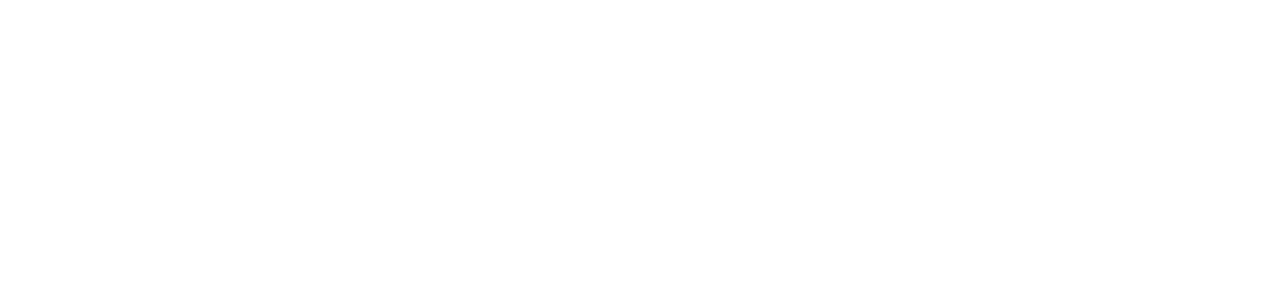
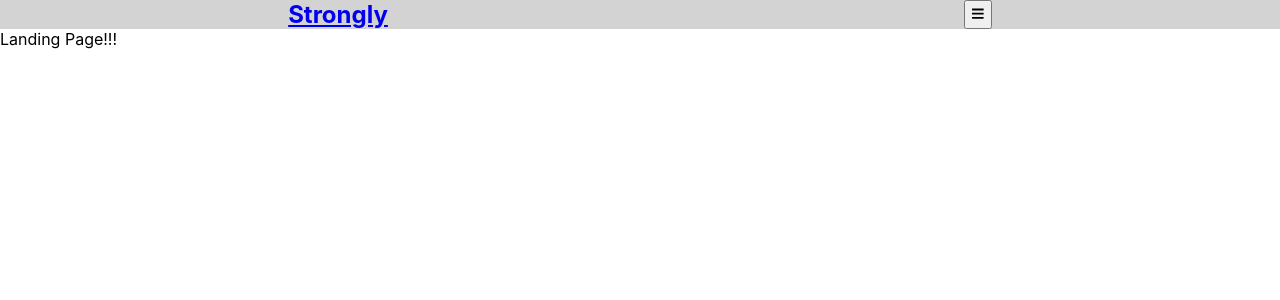
Before and after one commit to caco0830/Strongly-client, a React (Create React App) app: page / in a window 1280 px wide. Shown: the top 300 px of the page. Built offline with nearby package versions, Linux system fonts and the light colour scheme.

Commit message:
Created Nav Component

```diff
--- a/package.json
+++ b/package.json
@@ -3,8 +3,14 @@
   "version": "0.1.0",
   "private": true,
   "dependencies": {
+    "@fortawesome/fontawesome-free": "^5.11.2",
+    "@fortawesome/fontawesome-svg-core": "^1.2.25",
+    "@fortawesome/free-solid-svg-icons": "^5.11.2",
+    "@fortawesome/react-fontawesome": "^0.1.7",
     "react": "^16.12.0",
     "react-dom": "^16.12.0",
+    "react-fontawesome": "^1.7.1",
+    "react-router-dom": "^5.1.2",
     "react-scripts": "3.2.0"
   },
   "scripts": {
--- a/src/App.js
+++ /dev/null
@@ -1,11 +0,0 @@
-import React from 'react';
-
-function App() {
-  return (
-    <main className='App'>
-      {/* content goes here */}
-    </main>
-  );
-}
-
-export default App;
--- /dev/null
+++ b/src/Components/App/App.css
@@ -0,0 +1,4 @@
+.App__header{
+    display: flex;
+    flex-direction: columns;
+}
--- /dev/null
+++ b/src/Components/App/App.js
@@ -0,0 +1,34 @@
+import React, {Component} from 'react';
+import {Route, Switch} from 'react-router-dom';
+import Nav from '../Nav/Nav';
+import LandingPage from '../LandingPage/LandingPage';
+
+class App extends Component{
+
+  render(){
+    return (
+      <div className='App'>
+        <header className='App__header'>
+          <Nav />
+        </header>
+        <main className='App'>
+          <Switch>
+            <Route
+              exact
+              path={'/'}
+              component={LandingPage}
+            />
+
+
+          </Switch>
+        </main>
+
+
+
+      </div>
+
+    );
+  }
+}
+
+export default App;
--- /dev/null
+++ b/src/Components/LandingPage/LandingPage.js
@@ -0,0 +1,14 @@
+import React, {Component} from 'react';
+
+class LandingPage extends Component{
+
+    render(){
+
+        return (
+            <div>Landing Page!!!</div>
+        )
+    }
+
+}
+
+export default LandingPage;
--- /dev/null
+++ b/src/Components/Nav/Nav.css
@@ -0,0 +1,24 @@
+h1{
+    margin: 0;
+}
+.Header{
+    background-color: lightgrey;
+    display: flex;
+    justify-content: space-around;
+    flex-direction: row;
+}
+
+.Header__not-logged-in{
+    display: block;
+}
+
+.Header__menu-items{
+    background-color: lightgrey;
+    display: flex;
+    flex-direction: column;
+    justify-content: center;
+}
+
+.Header__menu-items > a{
+    margin: auto;
+}
--- /dev/null
+++ b/src/Components/Nav/Nav.js
@@ -0,0 +1,73 @@
+import React from 'react';
+import {Link} from 'react-router-dom';
+import {FontAwesomeIcon} from '@fortawesome/react-fontawesome';
+import TokenService from '../../services/token-service';
+import './Nav.css';
+
+export default class Nav extends React.Component{
+
+    constructor(props){
+        super(props);
+        this.state = {
+            menuOpen:false,
+        }
+    }
+
+    //sets the openMenu state to true or false to display the drop down menu
+    handleMenuClick() {
+        const open = this.state.menuOpen ? false:true;
+        this.setState({menuOpen: open});
+    }
+
+    // determines which menu will be render depending on if the user is logged in or not
+    renderMenu(){
+        return TokenService.hasAuthToken() ? this.renderLogoutLink() : this.renderLoginLink();
+    }
+
+    renderLoginLink() {
+        return (
+            <div className='Header__menu-items'>
+                <Link
+                    to='/register'>
+                        Register
+                </Link>
+                <Link
+                    to='/login'>
+                        Login
+                </Link>
+            </div>
+        );
+    }
+
+    renderLogoutLink() {
+        return (
+            <div className='Header__menu-items'>
+                <Link
+                    to='/'>
+                        Home
+                </Link>
+                <Link
+                    to='/logout'>
+                        Log out
+                </Link>
+            </div>
+        );
+    }
+
+    render(){
+        return(
+            <div>
+                <nav className='Header'>
+                        <Link to='/'>
+                            <h1>Strongly</h1>
+                        </Link>
+
+                    <button type="button" onClick={() => this.handleMenuClick()}>
+                        <FontAwesomeIcon className='green' icon='bars'/>
+                    </button>
+                </nav>
+                {this.state.menuOpen ? this.renderMenu() : ''}
+            </div>
+        );
+    }
+}
--- /dev/null
+++ b/src/config.js
@@ -0,0 +1,3 @@
+export default {
+    TOKEN_KEY: 'authentication-token'
+}
--- a/src/index.js
+++ b/src/index.js
@@ -1,6 +1,18 @@
 import React from 'react';
 import ReactDOM from 'react-dom';
-import App from './App';
+import {BrowserRouter} from 'react-router-dom';
+import { library } from '@fortawesome/fontawesome-svg-core';
+import {faBars} from '@fortawesome/free-solid-svg-icons';
+import App from './Components/App/App';
 import './index.css';
 
-ReactDOM.render(<App />, document.getElementById('root'));
+library.add(
+    faBars,
+);
+
+
+ReactDOM.render(
+<BrowserRouter>
+    <App />
+</BrowserRouter>,
+document.getElementById('root'));
--- /dev/null
+++ b/src/services/token-service.js
@@ -0,0 +1,13 @@
+import config from '../config.js';
+
+const TokenService = {
+    getAuthToken(){
+        return window.localStorage.getItem(config.TOKEN_KEY);
+    },
+    hasAuthToken(){
+        return !!TokenService.getAuthToken();
+    }
+
+}
+
+export default TokenService;
```
Also changed, not shown: 2 other files (tests, documents, lock files or other folders).
